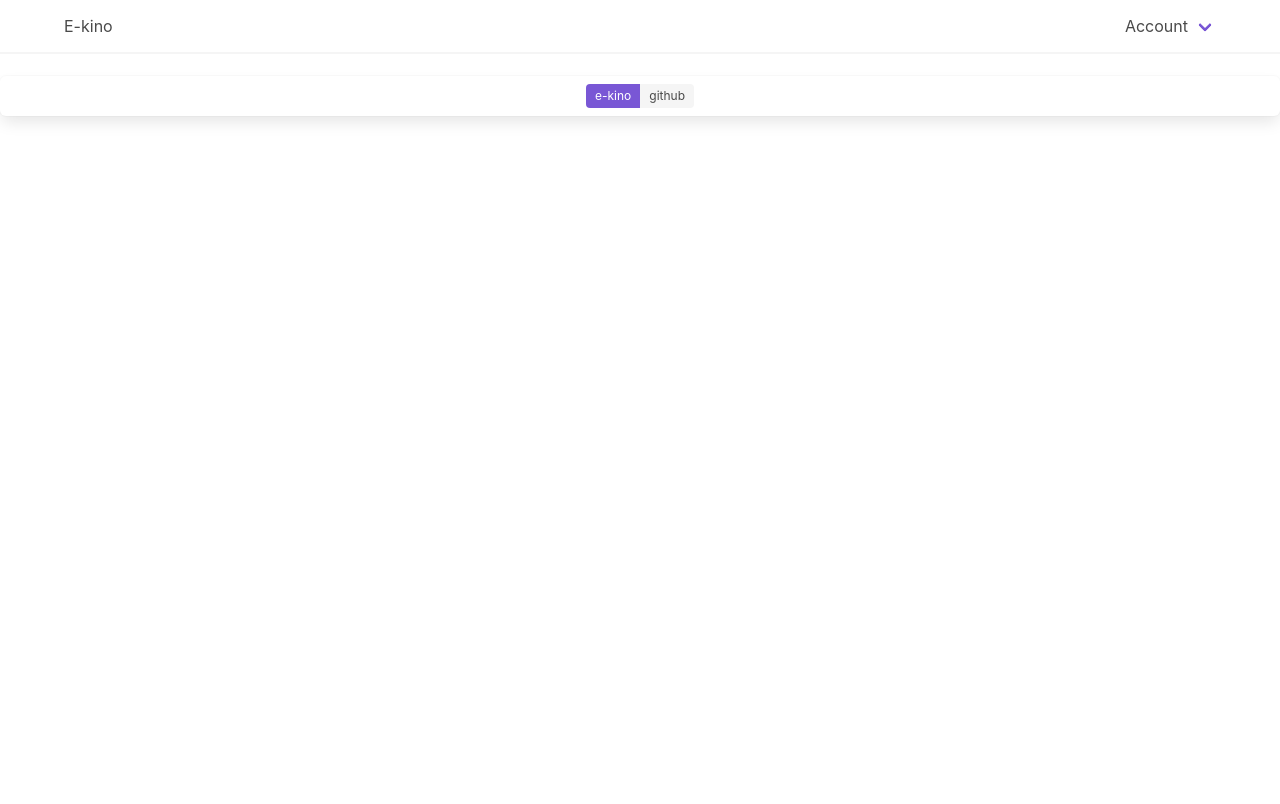
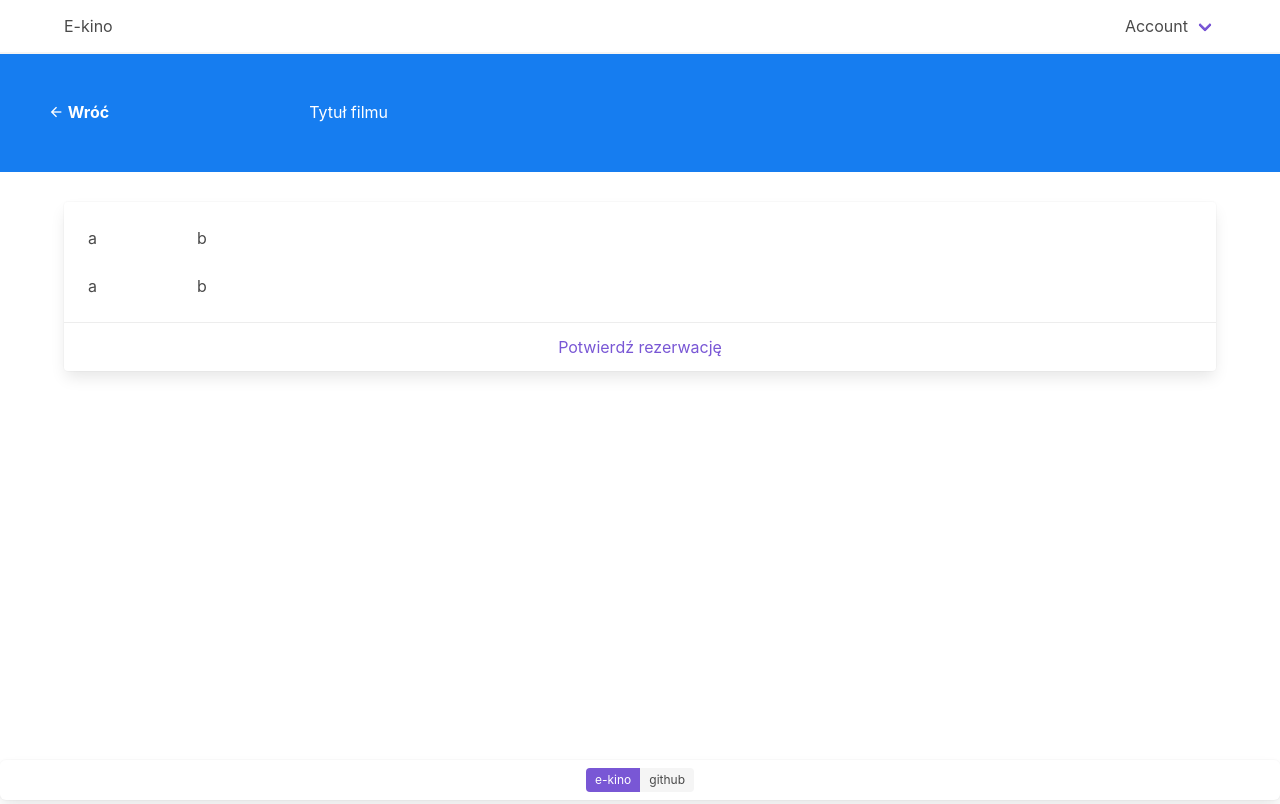
Before and after one commit to e-kino/e-kino, a Vue app in the folder frontend/e-kino/: page /booking/100 in a window 1280 px wide. Built offline with nearby package versions, Linux system fonts and the light colour scheme.

Commit message:
Booking view + layout fix

```diff
--- a/frontend/e-kino/src/App.vue
+++ b/frontend/e-kino/src/App.vue
@@ -1,5 +1,5 @@
 <template>
-  <div id="app">
+  <div id="app" class="is-flex" style="flex-direction: column">
     <nav class="navbar has-shadow">
       <div class="container">
         <div class="navbar-brand"><a class="navbar-item" href="../">E-kino</a>
@@ -19,6 +19,7 @@
       </div>
     </nav>
     <router-view/>
+    <div style="flex-grow: 1"></div>
     <div class="columns is-mobile is-centered">
       <div class="column is-half is-narrow"></div>
     </div>
@@ -38,5 +39,7 @@
 </template>
 
 <style>
-
+ html, body, #app {
+   height: 100%;
+ }
 </style>
--- a/frontend/e-kino/src/components/Screening.vue
+++ b/frontend/e-kino/src/components/Screening.vue
@@ -12,9 +12,9 @@
         </div>
       </div>
       <footer class="card-footer">
-        <a class="card-footer-item">
+        <router-link to="/booking/100" class="card-footer-item">
           Rezerwuj
-        </a>
+        </router-link>
       </footer>
     </div>
   </div>
@@ -22,7 +22,10 @@
 
 <script>
   export default {
-    name: "Screening"
+    name: "Screening",
+    props: {
+      showing: Object
+    }
   }
 </script>
 
--- a/frontend/e-kino/src/router.js
+++ b/frontend/e-kino/src/router.js
@@ -1,6 +1,7 @@
 import Vue from 'vue';
 import Router from 'vue-router';
 import Home from './views/Home.vue';
+import Booking from './views/Booking.vue';
 
 Vue.use(Router);
 
@@ -14,6 +15,11 @@ export default new Router({
       component: Home,
     },
     {
+      path: '/booking/:showingId',
+      name: 'booking',
+      component: Booking
+    },
+    {
       path: '/about',
       name: 'about',
       // route level code-splitting
--- /dev/null
+++ b/frontend/e-kino/src/views/Booking.vue
@@ -0,0 +1,56 @@
+<template>
+  <div class="home">
+    <section class="hero is-info">
+      <div class="hero-body">
+        <div class="container is-inline-flex">
+          <div>
+            <strong>
+              <router-link to="/">
+                <b-icon
+                        icon="arrow-left"
+                        size="is-small">
+                </b-icon>
+                Wróć
+              </router-link>
+            </strong>
+          </div>
+          <div style="margin-left: 200px">
+            <span>Tytuł filmu</span>
+          </div>
+        </div>
+      </div>
+    </section>
+    <section class="container" style="margin-top: 30px">
+
+      <div class="card">
+        <div class="card-content">
+          <div class="content">
+            <div class="is-inline-flex">
+              <div>a</div>
+              <div style="margin-left: 100px;">b</div>
+            </div>
+          </div>
+          <div class="content">
+            <div class="is-inline-flex">
+              <div>a</div>
+              <div style="margin-left: 100px;">b</div>
+            </div>
+          </div>
+        </div>
+        <footer class="card-footer">
+          <a href="#" class="card-footer-item">Potwierdź rezerwację</a>
+        </footer>
+      </div>
+    </section>
+  </div>
+</template>
+
+<script>
+  export default {
+    name: "Booking"
+  }
+</script>
+
+<style scoped>
+
+</style>
```
